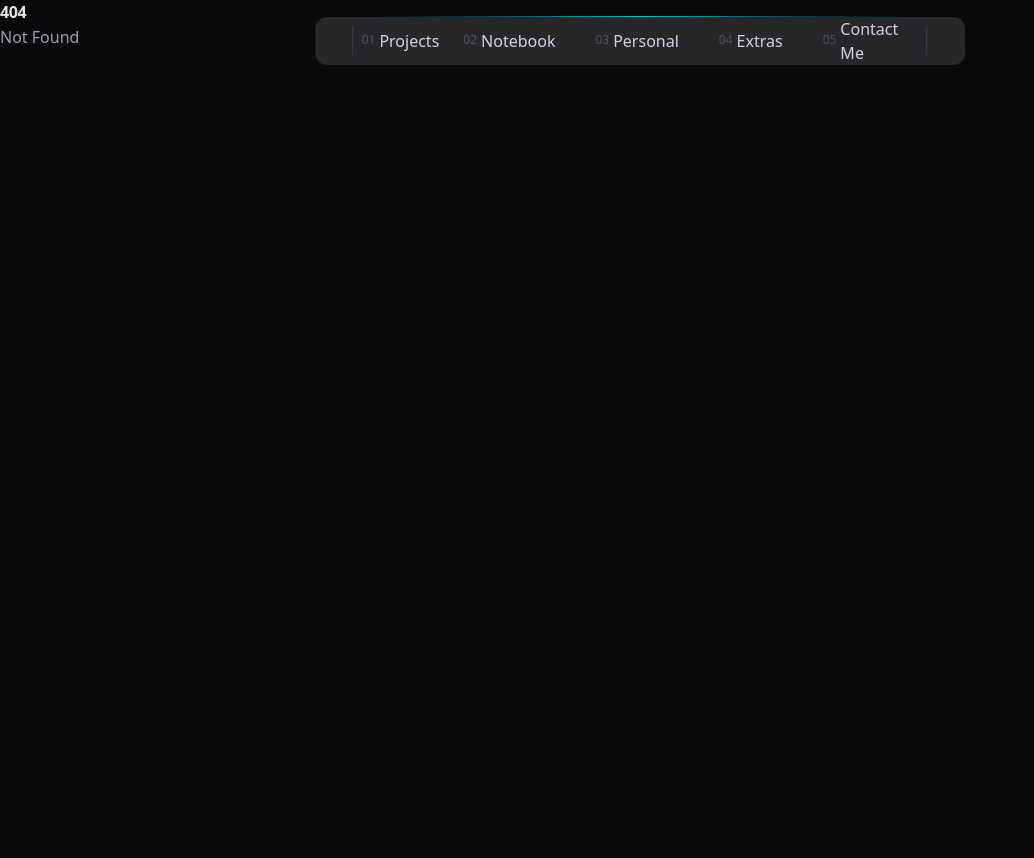
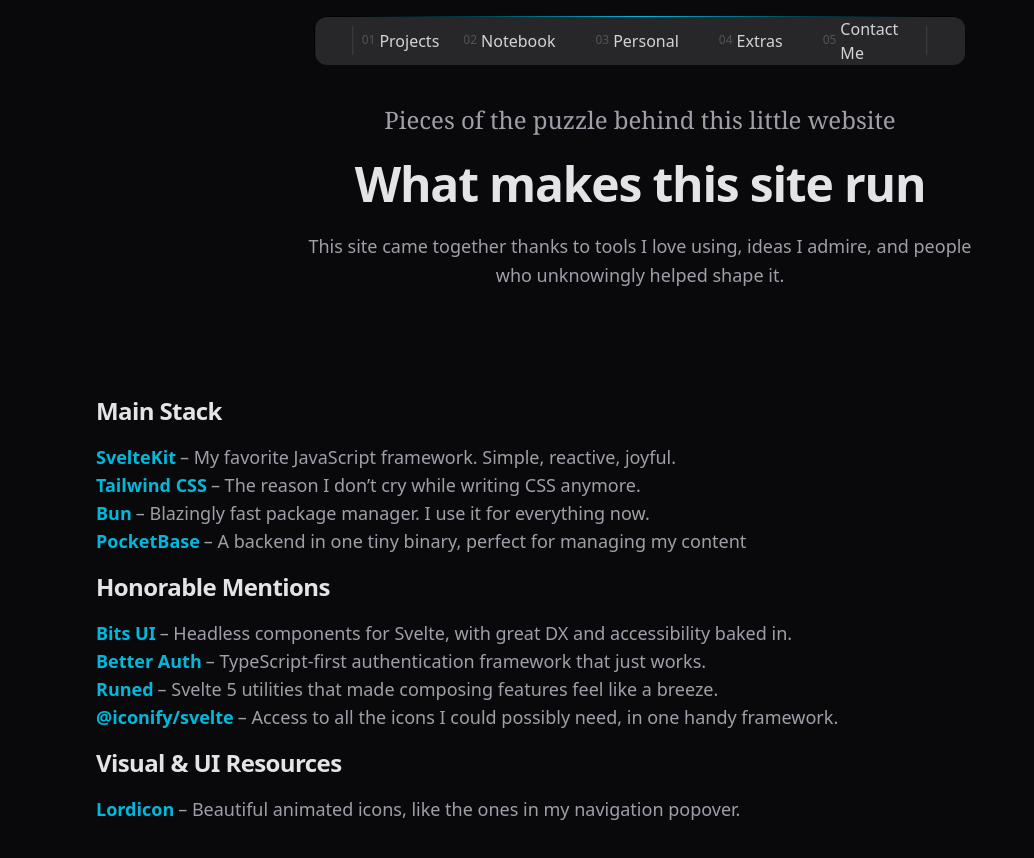
Before and after one commit to kimmyxpow/bynoval, a SvelteKit app in the folder sv/: page /attribution in a window 1280 px wide. Before the commit this address had no page. Shown: the top 858 px of the page, without its empty margins (0-1034 px from the left). Before the commit the page ends 800 px from the top, so only its background shows below. Built offline with nearby package versions, Linux system fonts and the light colour scheme; some icons are missing; a web font is replaced by a local one.

Commit message:
📄 feat: add attribution page

```diff
--- /dev/null
+++ b/sv/src/routes/attribution/+page.svelte
@@ -0,0 +1,111 @@
+<script lang="ts">
+	import { cn } from '$lib/client/cn';
+	import Icon from '@iconify/svelte';
+</script>
+
+<main class="pt-26">
+	<div class="inner">
+		<div class="mx-auto max-w-2xl">
+			<div class="flex flex-col items-center justify-center gap-6 text-center">
+				<span class="font-handwriting text-2xl text-zinc-400">
+					Pieces of the puzzle behind this little website
+				</span>
+				<h1 class="text-5xl">What makes this site run</h1>
+				<p class="text-lg">
+					This site came together thanks to tools I love using, ideas I admire, and people who
+					unknowingly helped shape it.
+				</p>
+			</div>
+		</div>
+	</div>
+</main>
+<section class="py-26">
+	<div class="inner">
+		<h2 class="text-2xl">Main Stack</h2>
+		<ul class="my-4">
+			<li class="flex gap-1 text-lg text-zinc-400">
+				<a
+					class="font-bold text-cyan-500 hover:underline"
+					href="https://svelte.dev/"
+					target="_blank"
+				>
+					SvelteKit
+				</a> – My favorite JavaScript framework. Simple, reactive, joyful.
+			</li>
+			<li class="flex gap-1 text-lg text-zinc-400">
+				<a
+					class="font-bold text-cyan-500 hover:underline"
+					href="https://tailwindcss.com/"
+					target="_blank"
+				>
+					Tailwind CSS
+				</a> – The reason I don’t cry while writing CSS anymore.
+			</li>
+			<li class="flex gap-1 text-lg text-zinc-400">
+				<a class="font-bold text-cyan-500 hover:underline" href="https://bun.sh/" target="_blank">
+					Bun
+				</a> – Blazingly fast package manager. I use it for everything now.
+			</li>
+			<li class="flex gap-1 text-lg text-zinc-400">
+				<a
+					class="font-bold text-cyan-500 hover:underline"
+					href="https://pocketbase.io/"
+					target="_blank"
+				>
+					PocketBase
+				</a> – A backend in one tiny binary, perfect for managing my content
+			</li>
+		</ul>
+		<h2 class="text-2xl">Honorable Mentions</h2>
+		<ul class="my-4">
+			<li class="flex gap-1 text-lg text-zinc-400">
+				<a
+					class="font-bold text-cyan-500 hover:underline"
+					href="https://www.bits-ui.com/"
+					target="_blank"
+				>
+					Bits UI
+				</a> – Headless components for Svelte, with great DX and accessibility baked in.
+			</li>
+			<li class="flex gap-1 text-lg text-zinc-400">
+				<a
+					class="font-bold text-cyan-500 hover:underline"
+					href="https://www.better-auth.com/"
+					target="_blank"
+				>
+					Better Auth
+				</a> – TypeScript-first authentication framework that just works.
+			</li>
+			<li class="flex gap-1 text-lg text-zinc-400">
+				<a
+					class="font-bold text-cyan-500 hover:underline"
+					href="https://runed.dev/"
+					target="_blank"
+				>
+					Runed
+				</a> – Svelte 5 utilities that made composing features feel like a breeze.
+			</li>
+			<li class="flex gap-1 text-lg text-zinc-400">
+				<a
+					class="font-bold text-cyan-500 hover:underline"
+					href="https://iconify.design/"
+					target="_blank"
+				>
+					@iconify/svelte
+				</a> – Access to all the icons I could possibly need, in one handy framework.
+			</li>
+		</ul>
+		<h2 class="text-2xl">Visual & UI Resources</h2>
+		<ul class="my-4">
+			<li class="flex gap-1 text-lg text-zinc-400">
+				<a
+					class="font-bold text-cyan-500 hover:underline"
+					href="https://lordicon.com/"
+					target="_blank"
+				>
+					Lordicon
+				</a> – Beautiful animated icons, like the ones in my navigation popover.
+			</li>
+		</ul>
+	</div>
+</section>
```
